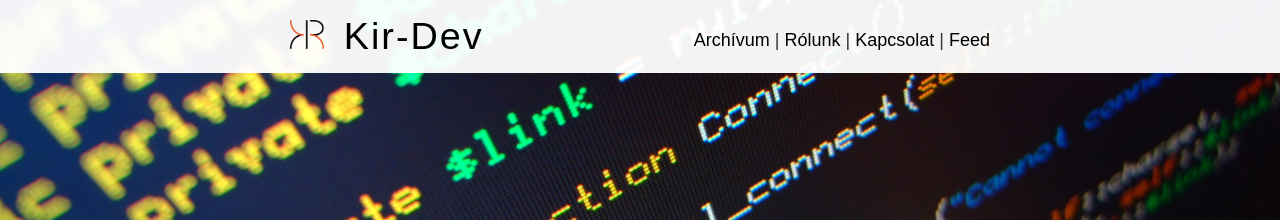
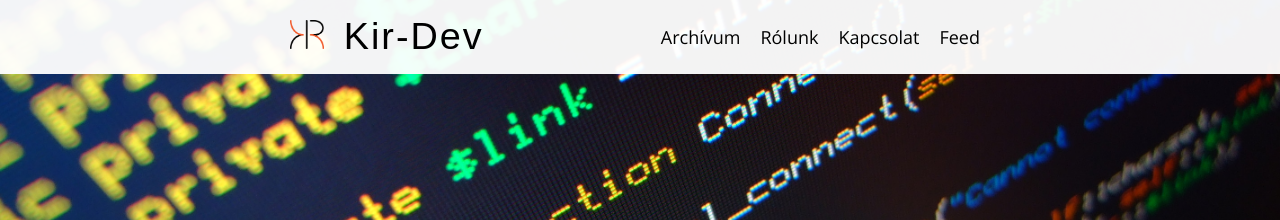
Before and after one commit to kir-dev/kir-dev.sch.bme.hu, a Jekyll site: the page built from index.html, in a window 1280 px wide. Shown: the top 220 px of the page. Built offline with Jekyll 4.4.1, drawn with Linux system fonts in a browser that asks for light colours; some web fonts are replaced; Markdown is read by kramdown in place of the engine named in the settings; the list of posts is cut into pages by our own code.

Commit message:
new navigation and supporting all of the devices

```diff
--- a/_layouts/default.html
+++ b/_layouts/default.html
@@ -22,6 +22,7 @@
 
             <div id="navigation">
                 <div class="container">
+
                     <a href="/">
                         <img src="/img/kirdev.png" alt="logo"/>
                         <h1>
@@ -29,16 +30,14 @@
                         </h1>
                     </a>
 
-                    <nav>
-                        <a href="/archive">Archívum</a>
-                        |
-                        <a href="/about">Rólunk</a>
-                        |
-                        <a href="/contact">Kapcsolat</a>
-                        |
-                        <a href="/atom.xml">Feed</a>
+                    <ul>
+                        <li><a href="/archive">Archívum</a></li>
+                        <li><a href="/about">Rólunk</a></li>
+                        <li><a href="/contact">Kapcsolat</a></li>
+                        <li><a href="/atom.xml">Feed</a></li>
+                    </ul>
 
-                    </nav>
+                    <div class="clearfix"></div>
                 </div>
             </div>
 
--- a/css/main.css
+++ b/css/main.css
@@ -54,16 +54,6 @@ footer a:hover {
   color: white;
 }
 
-nav {
-  float: right;
-  margin-top: 15px;
-  font-family: "PT mono", sans-serif;
-}
-
-nav a:visited {
-  color: #2D80EB;
-}
-
 #page-header {
   position: relative;
   padding-top: 0px;
@@ -77,7 +67,8 @@ nav a:visited {
 }
 
 #navigation {
-  padding: 15px;
+  padding-top: 15px;
+  padding-bottom: 15px;
   background: rgba(255, 255, 255, 0.95);
 }
 
@@ -87,13 +78,41 @@ nav a:visited {
 }
 
 #navigation a {
+  display: inline;
   text-decoration: none;
   color: black;
 }
 
+#navigation a:visited {
+  color: black;
+}
+
+
 #navigation a:hover {
   color: #ef3900;
 }
+
+#navigation ul {
+  padding: 0px;
+  float: right;
+  margin-top: 0px;
+  margin-bottom: 0px;
+  font-family: "Open sans", sans-serif;
+  list-style: none;
+}
+
+#navigation ul li {
+  float: left;
+  padding: 10px;
+
+  /*border-right: 1px solid black;*/
+}
+
+/*
+#navigation ul li:last-child {
+  border-right: 0px;
+}
+*/
 
 #navigation h1 {
   display: inline;
@@ -228,8 +247,12 @@ div.custom-post-share-buttons a:hover {
   border-radius: 5px;
 }
 
+.clearfix {
+  clear: both;
+}
 /* responsive */
 
+/*
 @media (max-width: 768px) {
   body {
     margin: 0 20px;
@@ -244,7 +267,138 @@ div.custom-post-share-buttons a:hover {
     margin-top: 30px;
   }
 }
+*/
 
-@media (min-width: 990px) {
+/* #### mobile phones portrait ####*/
+@media screen and (min-width: 300px) {
+  #navigation a {
+    display: block;
+    padding: 10px;
+  }
 
+  #navigation ul {
+    display: block;
+    float: left;
+  }
+
+  #navigation ul li {
+    float: none;
+    /*border-right: 0px;*/
+    padding: 0px;
+  }
+
+  .container {
+    width: 290px;
+  }
 }
+
+/* #### mobile phones portrait ####*/
+@media screen and (min-width: 470px) {
+  #navigation a {
+    display: block;
+    padding: 10px;
+  }
+
+  #navigation ul {
+    display: block;
+    float: left;
+  }
+
+  #navigation ul li {
+    float: left;
+    /*border-right: 0px;*/
+    padding: 0px;
+  }
+
+  .container {
+    width: 460px;
+  }
+}
+
+/* #### mobile phones landscape ####*/
+@media screen and (min-width: 640px) {
+  #navigation a {
+    display: block;
+    padding: 10px;
+  }
+
+  #navigation ul {
+    display: block;
+    float: right;
+  }
+
+  #navigation ul li {
+    /*border-right: 0px;*/
+    padding: 0px;
+  }
+
+  .container {
+    width: 630px;
+  }
+}
+
+/* #### tablets and mobile phones landscape ####*/
+@media screen and (min-width : 768px) {
+  #navigation a {
+    display: inline;
+    padding: 0px;
+  }
+
+  #navigation ul {
+    display: block;
+    float: right;
+  }
+
+  #navigation ul li {
+    /*border-right: 1px solid black;*/
+    padding: 10px;
+  }
+
+  .container {
+    width: 700px;
+  }
+}
+
+/* #### desktops and notebooks ####*/
+@media screen and (min-width : 1224px) {
+  #navigation a {
+    display: inline;
+    padding: 0px;
+  }
+
+  #navigation ul {
+    display: block;
+    float: right;
+  }
+
+  #navigation ul li {
+    /*border-right: 1px solid black;*/
+    padding: 10px;
+  }
+
+  .container {
+    width: 700px;
+  }
+}
+
+/* #### desktops with large screen ####*/
+@media screen and (min-width : 1824px) {
+  #navigation a {
+    display: inline;
+    padding: 0px;
+  }
+
+  #navigation ul {
+    display: block;
+    float: right;
+  }
+
+  #navigation ul li {
+    /*border-right: 1px solid black;*/
+    padding: 10px;
+  }
+
+  .container {
+    width: 700px;
+  }
+}
```
